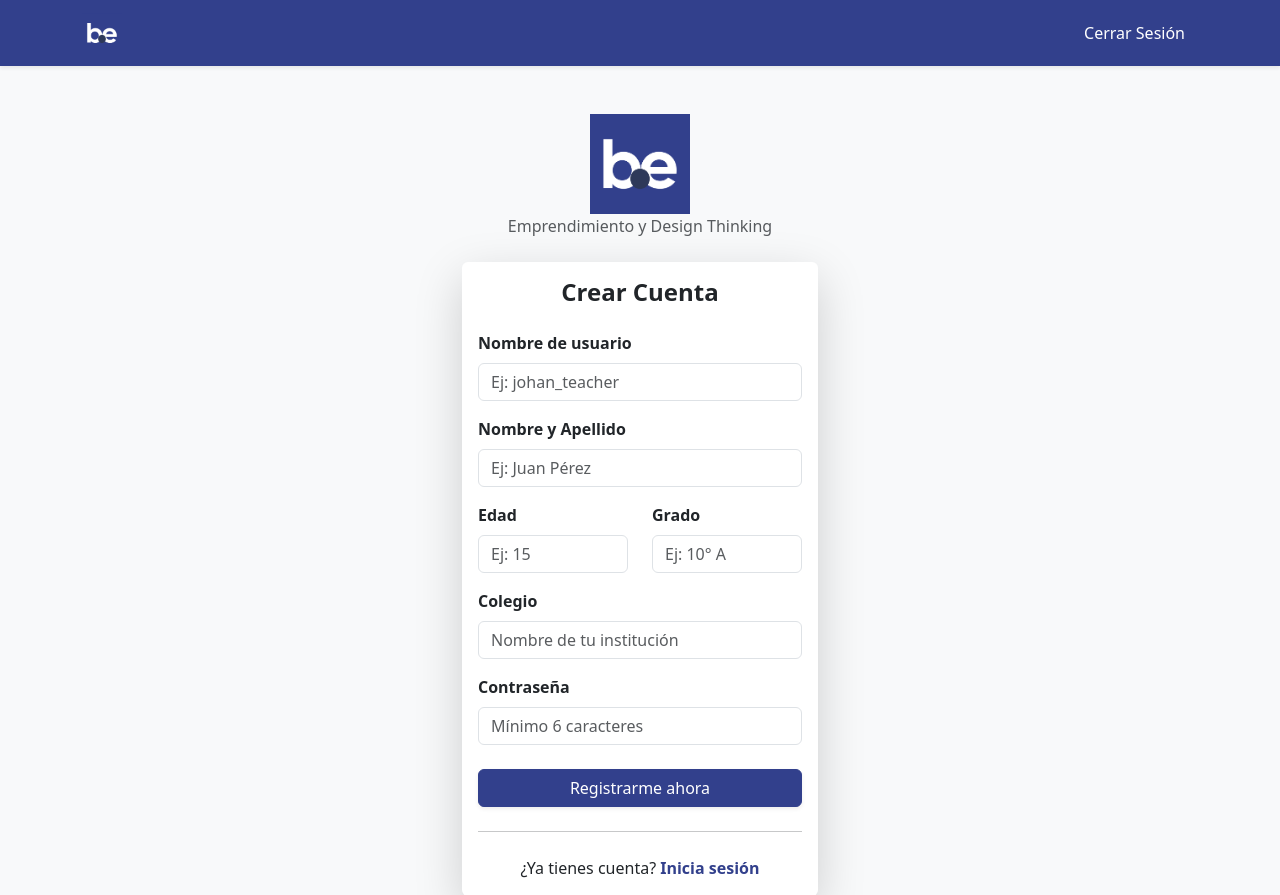
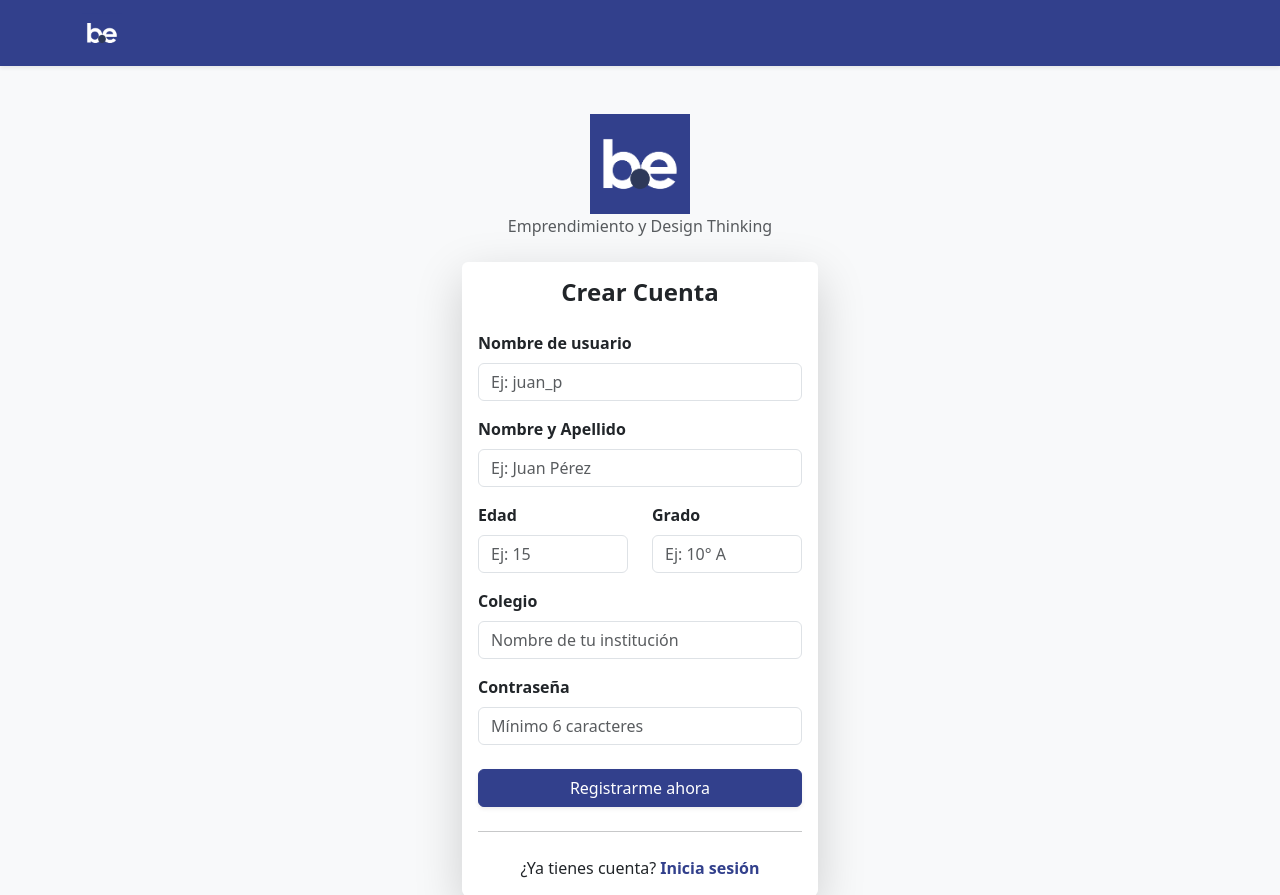
Before and after one commit to profjohang/bepuntoe, a FastAPI app: page /register in a window 1280 px wide. Shown: the top 895 px of the page. Run offline with FastAPI, Linux system fonts and the light colour scheme.

Commit message:
arreglo cerrar sesión

```diff
--- a/templates/base.html
+++ b/templates/base.html
@@ -49,9 +49,9 @@
             <div class="collapse navbar-collapse" id="navbarNav">
                 <ul class="navbar-nav ms-auto">
                     <li class="nav-item">
-                        <a class="btn btn-primary" data-bs-toggle="modal" href="#" id="btnLogout">
-                            Cerrar Sesión
-                        </a>
+                    <a class="btn btn-primary" data-bs-toggle="modal" href="#" id="btnLogout" style="display: none;">
+                        Cerrar Sesión
+                    </a>
                     </li>
                 </ul>
             </div>
@@ -64,11 +64,13 @@
 
     <script src="https://cdn.jsdelivr.net/npm/bootstrap@5.3.0/dist/js/bootstrap.bundle.min.js"></script>
     <script>
-        if(localStorage.getItem('token')) {
+
+        if (localStorage.getItem('access_token')) {
             document.getElementById('btnLogout').style.display = 'block';
         }
+
         document.getElementById('btnLogout').addEventListener('click', () => {
-            localStorage.removeItem('token');
+            localStorage.removeItem('access_token');
             window.location.href = '/login';
         });
     </script>
--- a/templates/register.html
+++ b/templates/register.html
@@ -16,7 +16,7 @@
                 <form id="registerForm">
                     <div class="mb-3">
                         <label for="username" class="form-label fw-semibold">Nombre de usuario</label>
-                        <input type="text" class="form-control" id="username" required placeholder="Ej: johan_teacher">
+                        <input type="text" class="form-control" id="username" required placeholder="Ej: juan_p">
                     </div>
 
                     <div class="mb-3">
```
